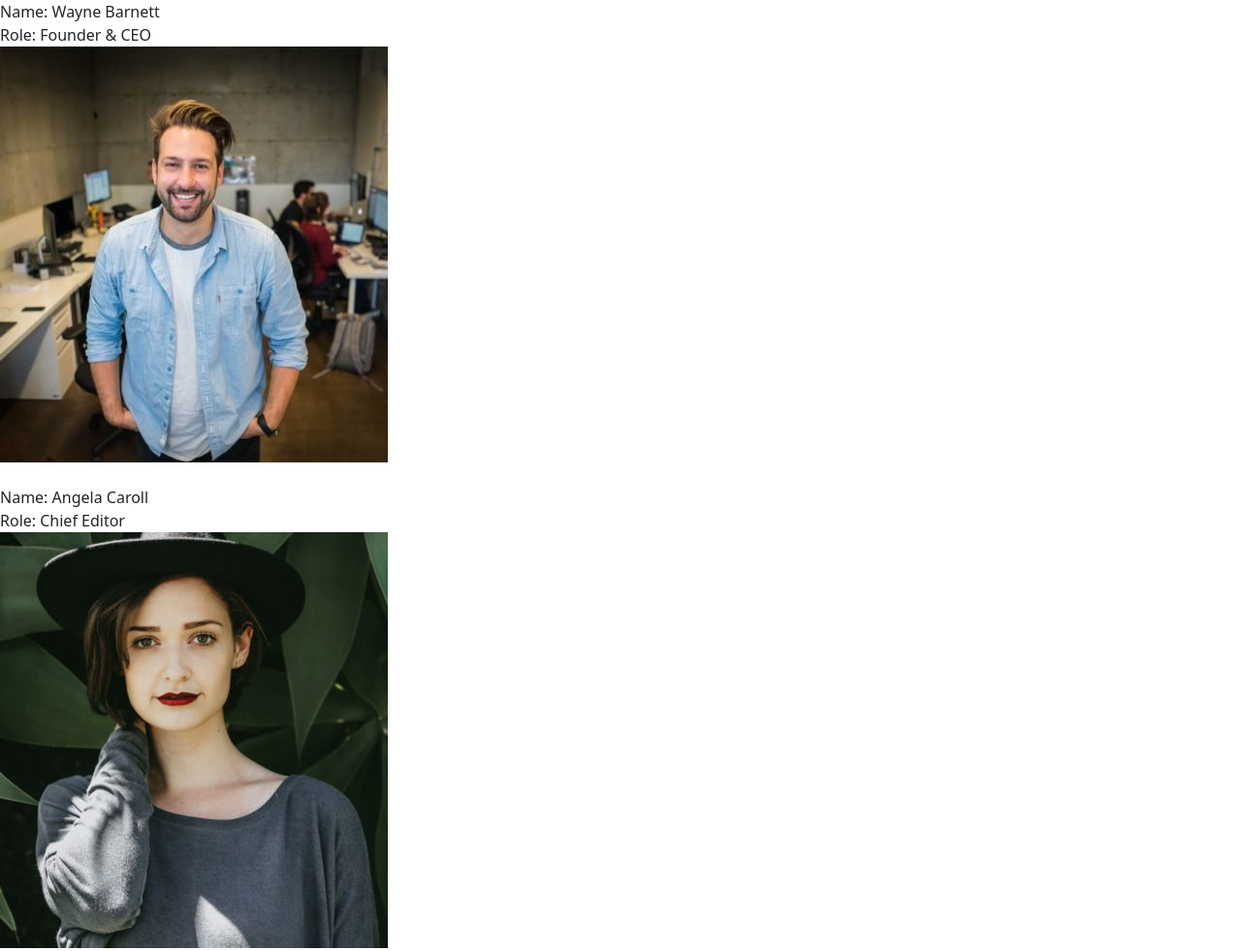
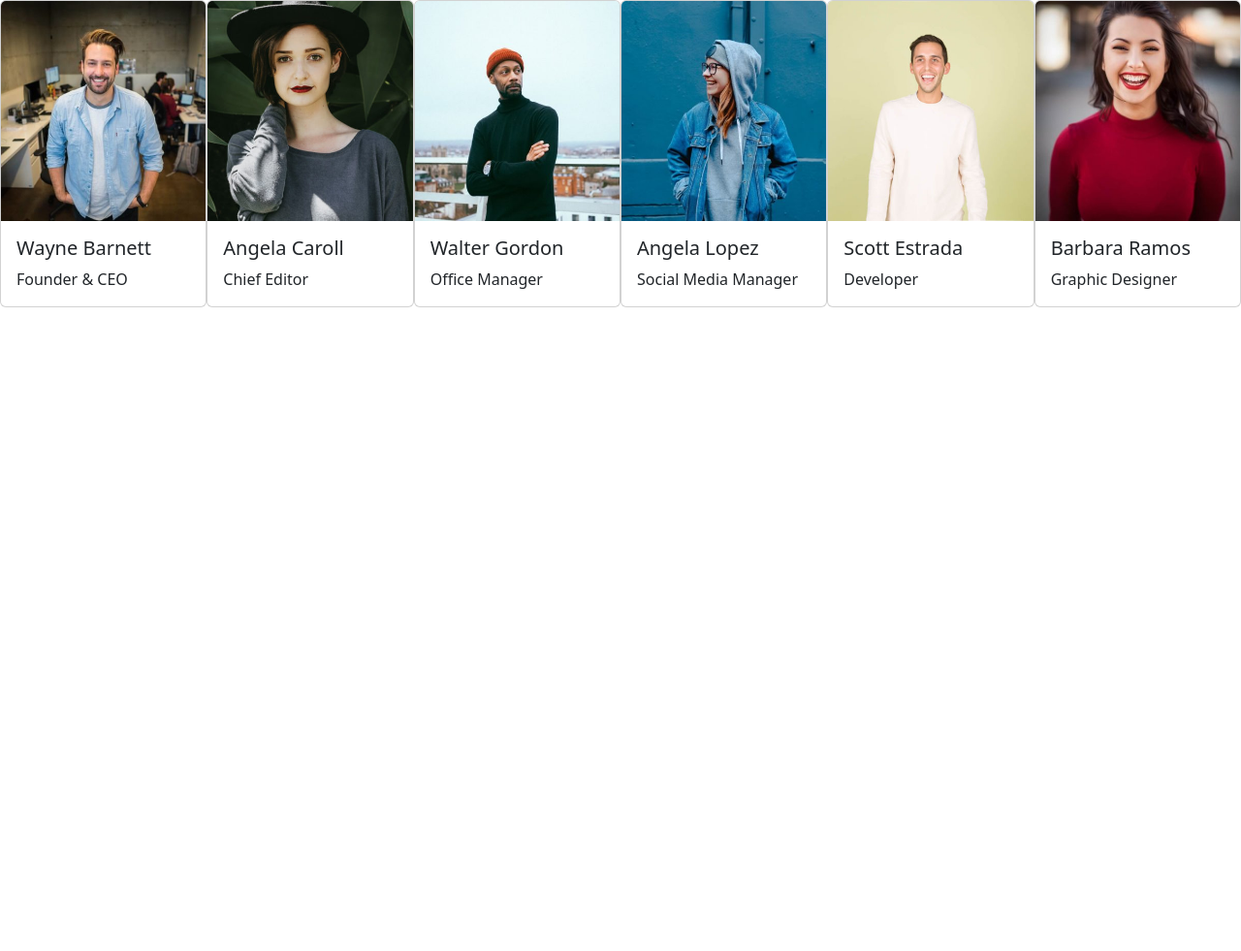
Before and after one commit to umbertofaenza/js-our-team, a plain HTML site: page index.html in a window 1280 px wide. Shown: the top 981 px of the page at 97% size. After the commit the page ends 800 px from the top, so only its background shows below. Drawn offline with nearby package versions, Linux system fonts and the light colour scheme.

Commit message:
feat_js: Bonus 2 - organise members in cards

```diff
--- a/index.html
+++ b/index.html
@@ -21,7 +21,7 @@
 </head>
 
 <body>
-    <div id="par-container"></div>
+    <div id="par-container" class="d-flex"></div>
 
 </body>
 
--- a/js/main.js
+++ b/js/main.js
@@ -49,8 +49,20 @@ for (const member of ourTeam) {
 // }
 
 // #BONUS1: make pic link show as actual pic
+// for (const member of ourTeam) {
+//   targetContainer.innerHTML += `Name: ${member.name} <br>`;
+//   targetContainer.innerHTML += `Role: ${member.role} <br>`;
+//   targetContainer.innerHTML += `<img src="../img/${member.pic}"><br><br>`;
+// }
+
+// #BONUS2: organise members in cards
 for (const member of ourTeam) {
-  targetContainer.innerHTML += `Name: ${member.name} <br>`;
-  targetContainer.innerHTML += `Role: ${member.role} <br>`;
-  targetContainer.innerHTML += `<img src="../img/${member.pic}"><br><br>`;
+  targetContainer.innerHTML += `
+    <div class="card" style="width: 18rem;">
+    <img src="../img/${member.pic}" class="card-img-top">
+    <div class="card-body">
+      <h5 class="card-title">${member.name}</h5>
+      <p class="card-text">${member.role}</p>
+    </div>
+  </div>`;
 }
```
